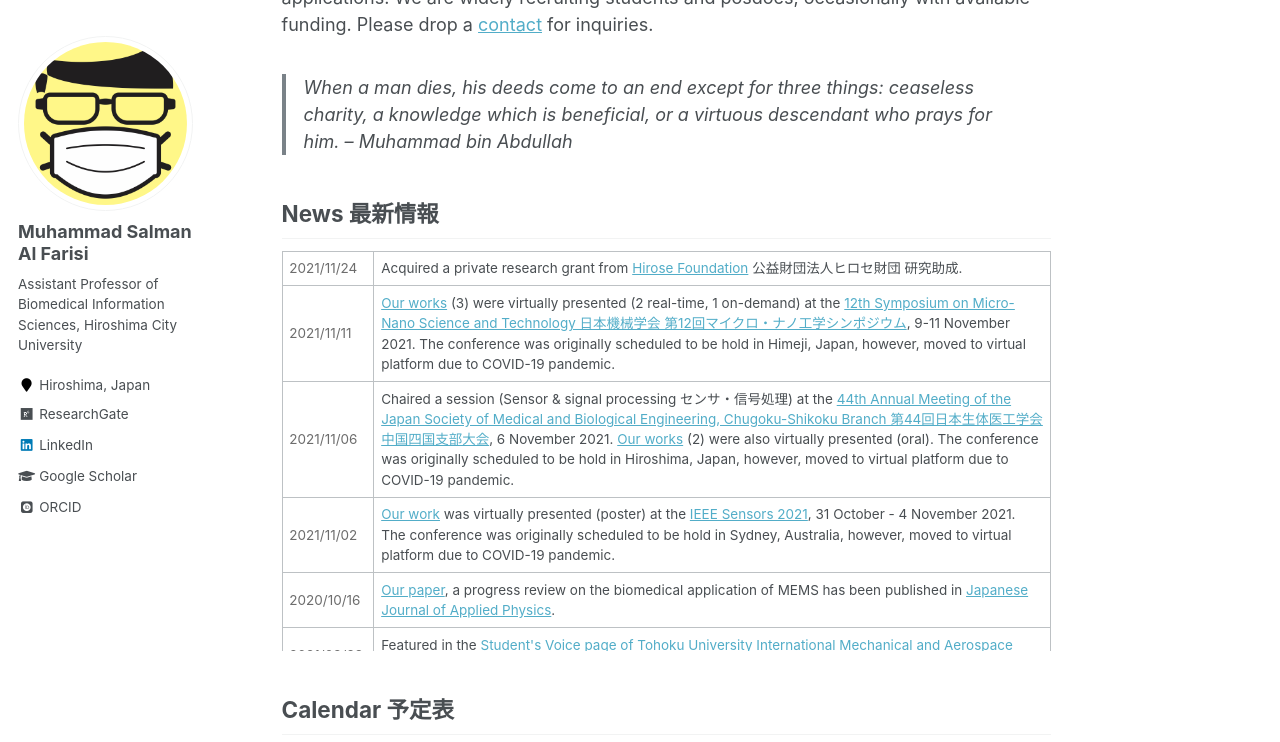
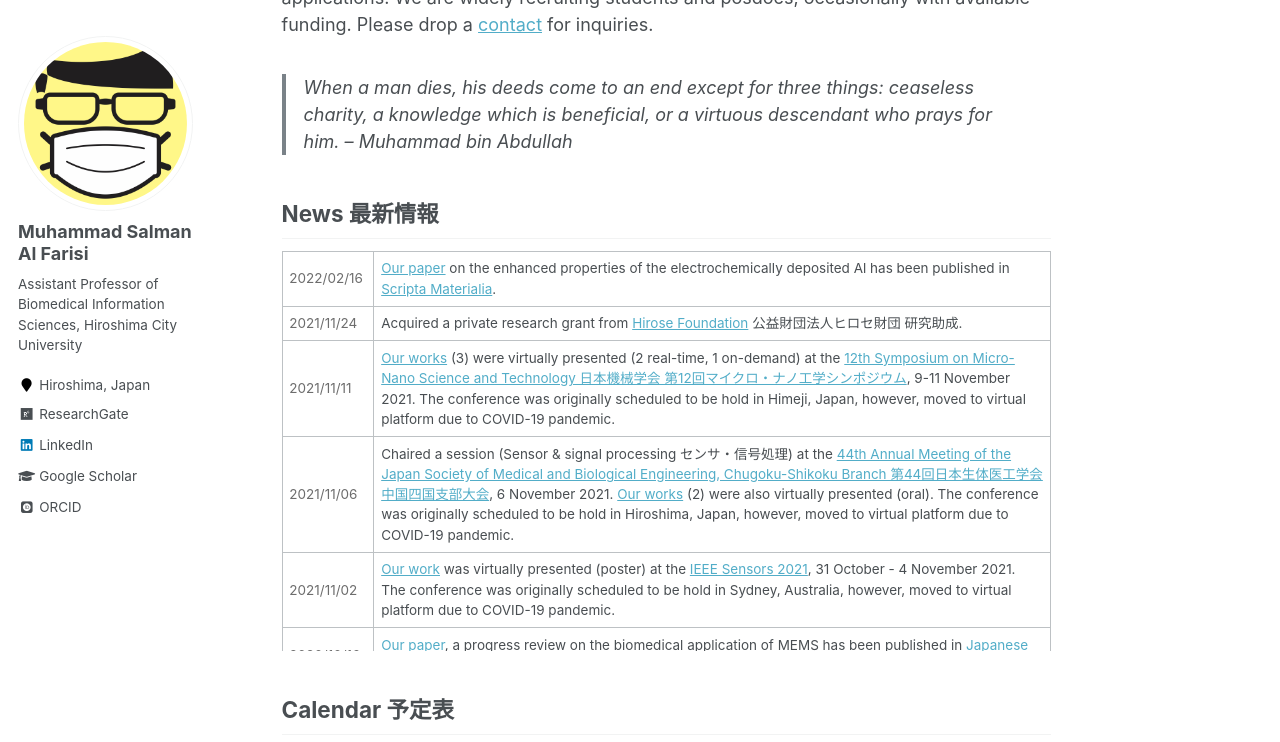
Before and after one commit to msalfarisi/msalfarisi.github.io, a Jekyll site: the page built from _pages/home.md, in a window 1280 px wide and 900 px high, scrolled down 457 px, cut to the strip 0-742 px from the top of the window. Built offline with Jekyll 4.4.1, drawn with Linux system fonts in a browser that asks for light colours; some web fonts are replaced.

Commit message:
Update home.md

```diff
--- a/_pages/home.md
+++ b/_pages/home.md
@@ -22,6 +22,10 @@
 
 <div style="overflow-y: scroll; height:400px;">
  <table style="width:100%">
+  <tr>
+    <td style="color:#6d6d6d;">2022/02/16</td>
+    <td><a href="/publication/">Our paper</a> on the enhanced properties of the electrochemically deposited Al has been published in <a href="https://doi.org/10.1016/j.scriptamat.2022.114599">Scripta Materialia</a>.</td>
+  </tr>
   <tr>
     <td style="color:#6d6d6d;">2021/11/24</td>
     <td>Acquired a private research grant from <a href="https://hirose-isf.or.jp/">Hirose Foundation</a> 公益財団法人ヒロセ財団 研究助成.</td>
```
